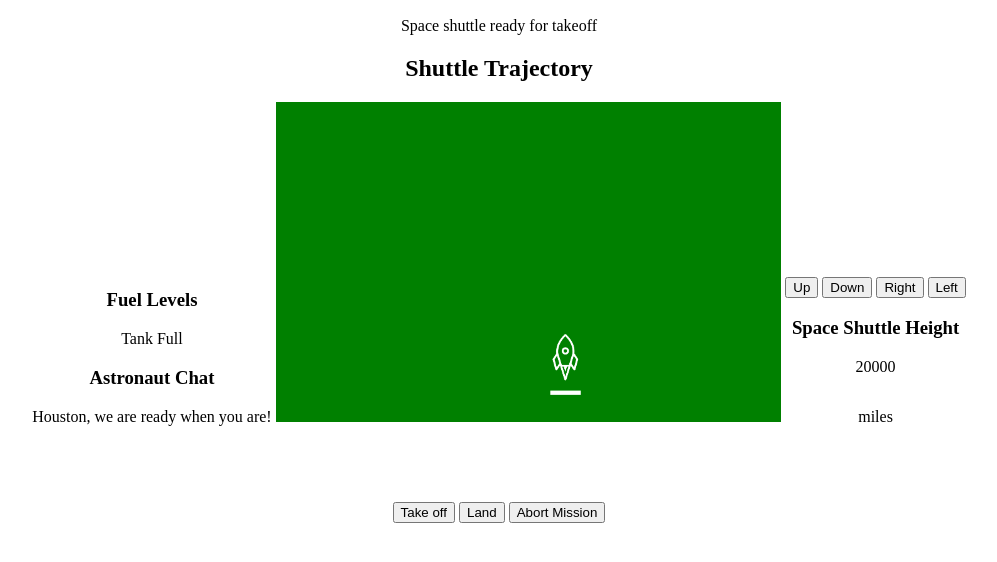
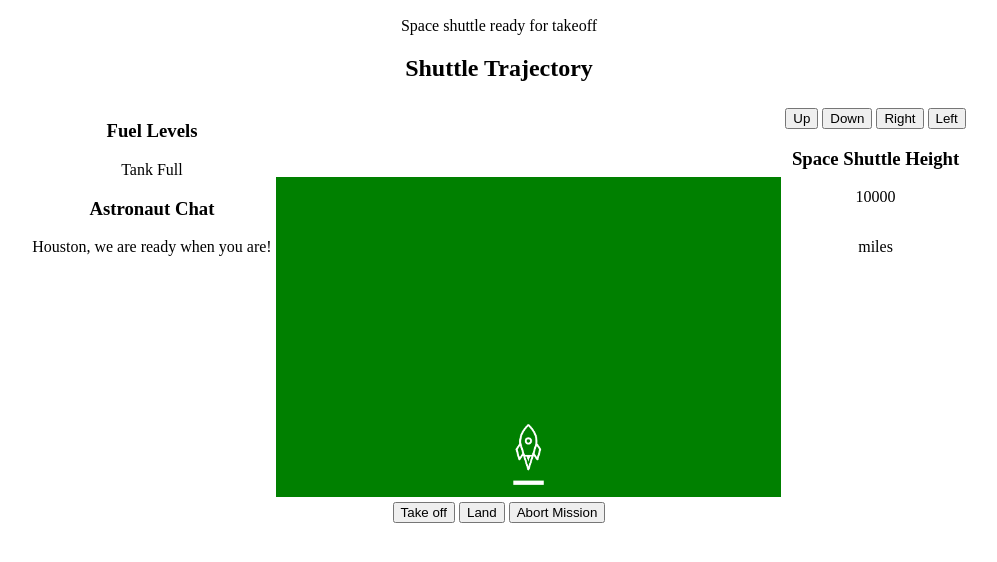
Before and after one commit to zyggy333/DOM-and-Events-Studio, a plain HTML site: page index.html in a window 1280 px wide. Both pictures are taken after a click on the button "Up". Shown: the part 110-672 px from the top of the page, without its empty margins (141-1138 px from the left). Drawn offline with Linux system fonts and the light colour scheme.

Commit message:
Update 6

```diff
--- a/index.html
+++ b/index.html
@@ -20,7 +20,7 @@
                 <p>Houston, we are ready when you are!</p>
             </div>
             <div id = "shuttleBackground" style = "position: relative;">
-                <img src = "LaunchCode_rocketline_white.png" height = "75" width = "75" id = "rocket" style="position: absolute"/>
+                <img src = "LaunchCode_rocketline_white.png" height = "75" width = "75" id = "rocket" style="position: relative"/>
             </div>
             <div style = "text-align: center; display: inline-block;">
                     <button id="upButton">Up</button>
--- a/scripts.js
+++ b/scripts.js
@@ -1,5 +1,9 @@
 // Write your JavaScript code here.
 // Remember to pay attention to page loading!
+
+
+
+function init () {
     let takeOffBtn=null;
     let landBtn=null;
     let abortMissionBtn=null;
@@ -13,9 +17,7 @@ let movement=0;
     let currentPosition=null;
     let positionNum=0;
     let newPosition=null;
-
-
-function init () {
+    rocket.style.bottom="-250px"
     takeOffBtn=document.getElementById("takeoff");
     landBtn=document.getElementById("landing");
     abortMissionBtn=document.getElementById("missionAbort");
@@ -55,17 +57,6 @@ function init () {
         movement+=10;
         newPosition=(positionNum+=Number(movement))+"px"
         rocket.style.bottom=newPosition;
-    });
-    upBtn.addEventListener("click", function(event){
-        shuttleHeight=Number(spaceShuttleHeight.innerHTML);
-        newHeight=shuttleHeight+10000;
-        document.getElementById("spaceShuttleHeight").innerHTML=newHeight;
-        movement=0;
-        currentPosition=rocket.style.bottom;
-        positionNum = Number(currentPosition.slice(0, currentPosition.length - 2));
-        movement+=10;
-        newPosition=(positionNum+=Number(movement))+"px"
-        rocket.style.bottom=newPosition;
 
 
     });
@@ -80,6 +71,17 @@ function init () {
         newPosition=(positionNum+=Number(movement))+"px"
         rocket.style.bottom=newPosition;
     });
+    leftBtn.addEventListener("click", function(event){
+        shuttleHeight=Number(spaceShuttleHeight.innerHTML);
+        newHeight=shuttleHeight-10000;
+        document.getElementById("spaceShuttleHeight").innerHTML=newHeight;
+        movement=0;
+        currentPosition=rocket.style.left;
+        positionNum = Number(currentPosition.slice(0, currentPosition.length - 2));
+        movement-=10;
+        newPosition=(positionNum+=Number(movement))+"px"
+        rocket.style.left=newPosition;
+    });
 }
 
 
```
Lines whose indentation alone changed are shown as unchanged.
